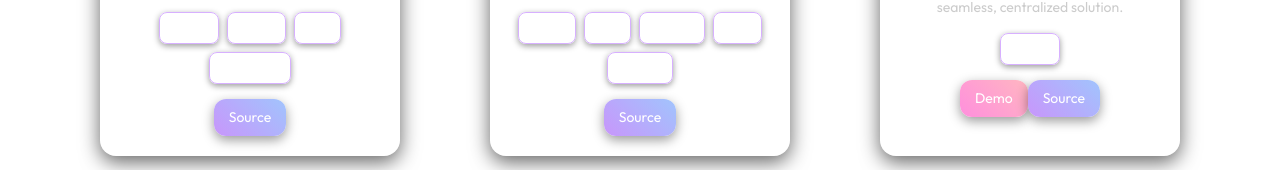
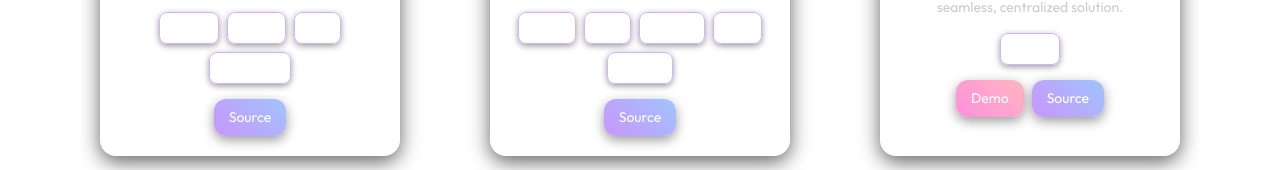
Before and after one commit to CandyMK/portfolio-candy, a React (Vite) app: page / in a window 1280 px wide. Shown: the part 2329-2499 px from the top of the page. Built offline with nearby package versions, Linux system fonts and the light colour scheme.

Commit message:
fixed buttons

```diff
--- a/src/components/MyWork/MyWork.css
+++ b/src/components/MyWork/MyWork.css
@@ -112,6 +112,12 @@
   cursor: default;
 }
 
+.myWork-links{
+  display: flex;
+  gap: 8px;
+  justify-content: center;
+}
+
 .myWork-links a {
   display: inline-block;
   text-decoration: none;
```
